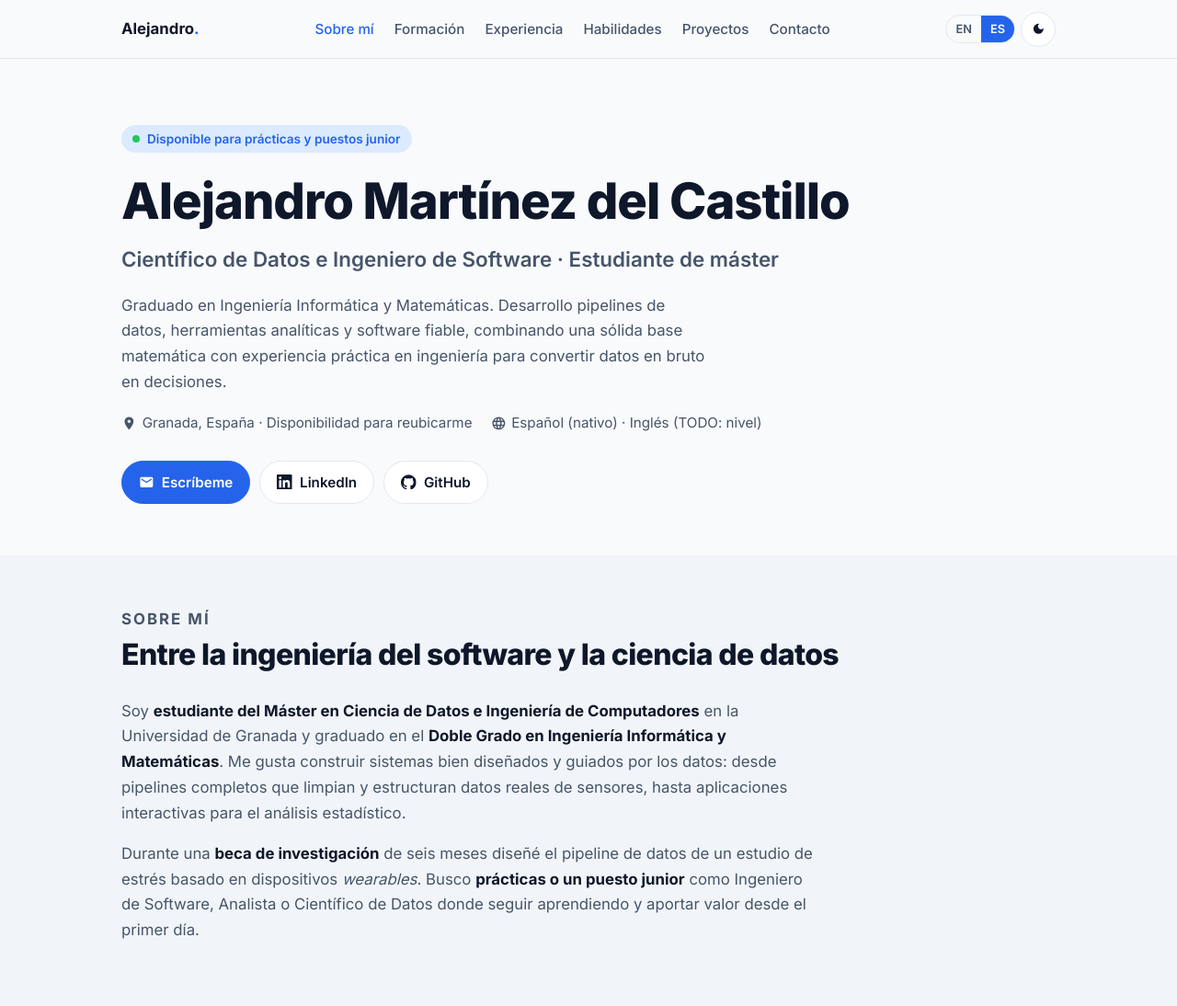
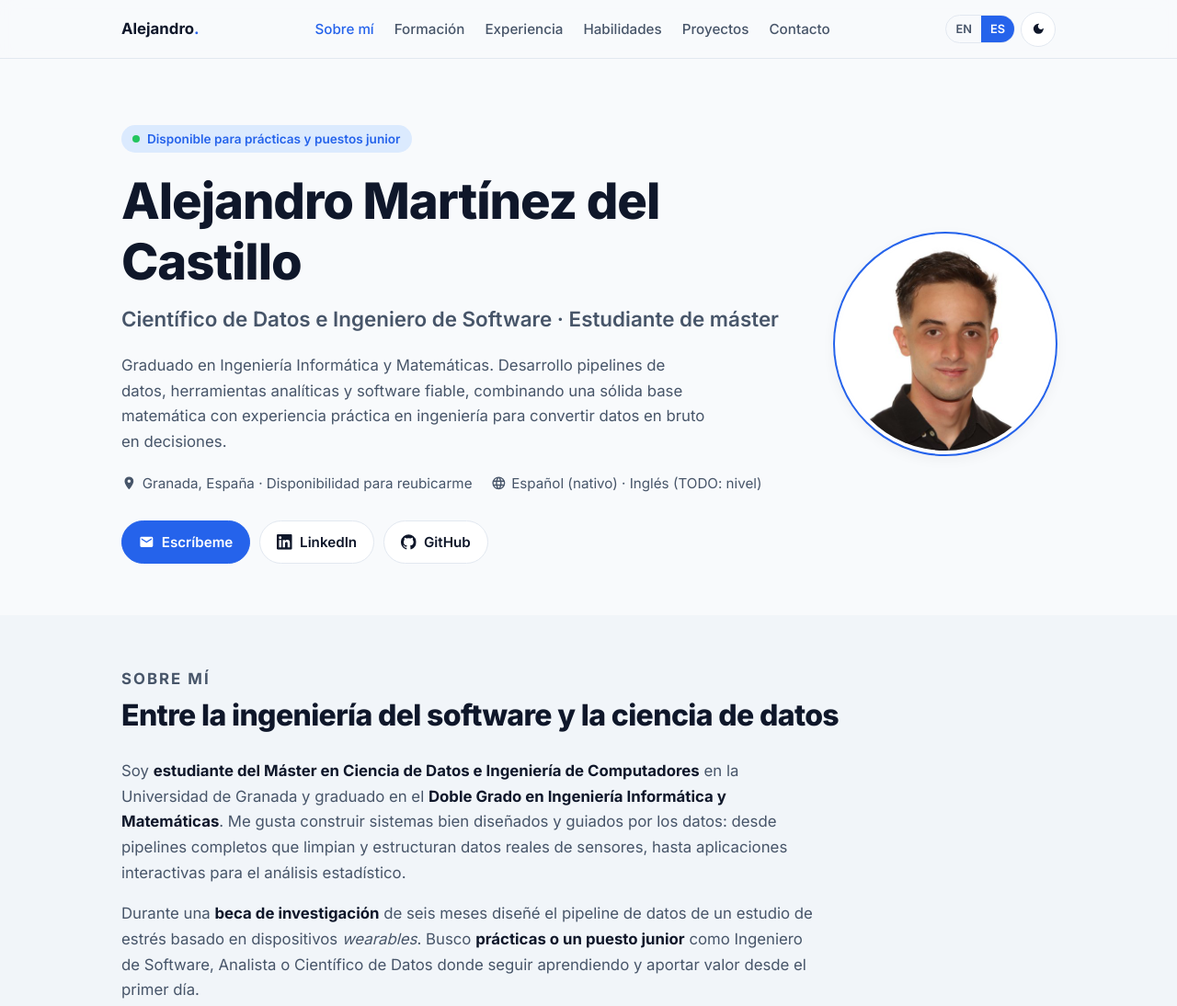
Before and after one commit to alexmrtneez/alexmrtneez.github.io, a plain HTML site: page es/index.html in a window 1280 px wide. Shown: the top 1094 px of the page at 92% size. Drawn offline with Linux system fonts and the light colour scheme.

Commit message:
Add profile photo

```diff
--- a/assets/css/styles.css
+++ b/assets/css/styles.css
@@ -164,6 +164,16 @@ ul { margin: 0; padding: 0; }
 
 /* ---------- Hero ---------- */
 .hero { padding: 72px 0 56px; }
+.hero__inner { display: flex; flex-direction: column; gap: 28px; }
+.hero__photo {
+  width: 132px; height: 132px; border-radius: 50%; object-fit: cover;
+  border: 4px solid var(--surface); box-shadow: 0 0 0 2px var(--accent), var(--shadow);
+  background: var(--surface);
+}
+@media (min-width: 860px) {
+  .hero__inner { flex-direction: row-reverse; align-items: center; justify-content: space-between; gap: 48px; }
+  .hero__photo { width: 240px; height: 240px; }
+}
 .hero__eyebrow {
   display: inline-flex; align-items: center; gap: 8px;
   font-size: 0.85rem; font-weight: 600; color: var(--accent);
--- a/es/index.html
+++ b/es/index.html
@@ -68,7 +68,7 @@
       </nav>
       <div class="nav__actions">
         <div class="lang-switch" role="group" aria-label="Idioma">
-          <a href="../" hreflang="en" lang="en" data-lang-link>EN</a>
+          <a href="../index.html" hreflang="en" lang="en" data-lang-link>EN</a>
           <span aria-current="true">ES</span>
         </div>
         <button class="icon-btn" id="theme-toggle" type="button" aria-label="Cambiar modo oscuro">
@@ -85,7 +85,9 @@
   <main id="main">
     <!-- ================= HERO ================= -->
     <section class="hero" id="top">
-      <div class="container">
+      <div class="container hero__inner">
+        <img class="hero__photo" src="../assets/img/profile.jpg" alt="Foto de Alejandro Martínez del Castillo" width="240" height="240">
+        <div class="hero__text">
         <p class="hero__eyebrow">Disponible para prácticas y puestos junior</p>
         <h1>Alejandro Martínez del Castillo</h1>
         <p class="hero__title">Científico de Datos e Ingeniero de Software · Estudiante de máster</p>
@@ -111,6 +113,7 @@
           <a class="btn" href="https://github.com/alexmrtneez" target="_blank" rel="noopener">
             <svg class="icon" aria-hidden="true"><use href="#i-github"/></svg> GitHub
           </a>
+        </div>
         </div>
       </div>
     </section>
```
Also changed, not shown: index.html (+8 -5 lines), assets/img/og-image.png, assets/img/profile.jpg (added).
